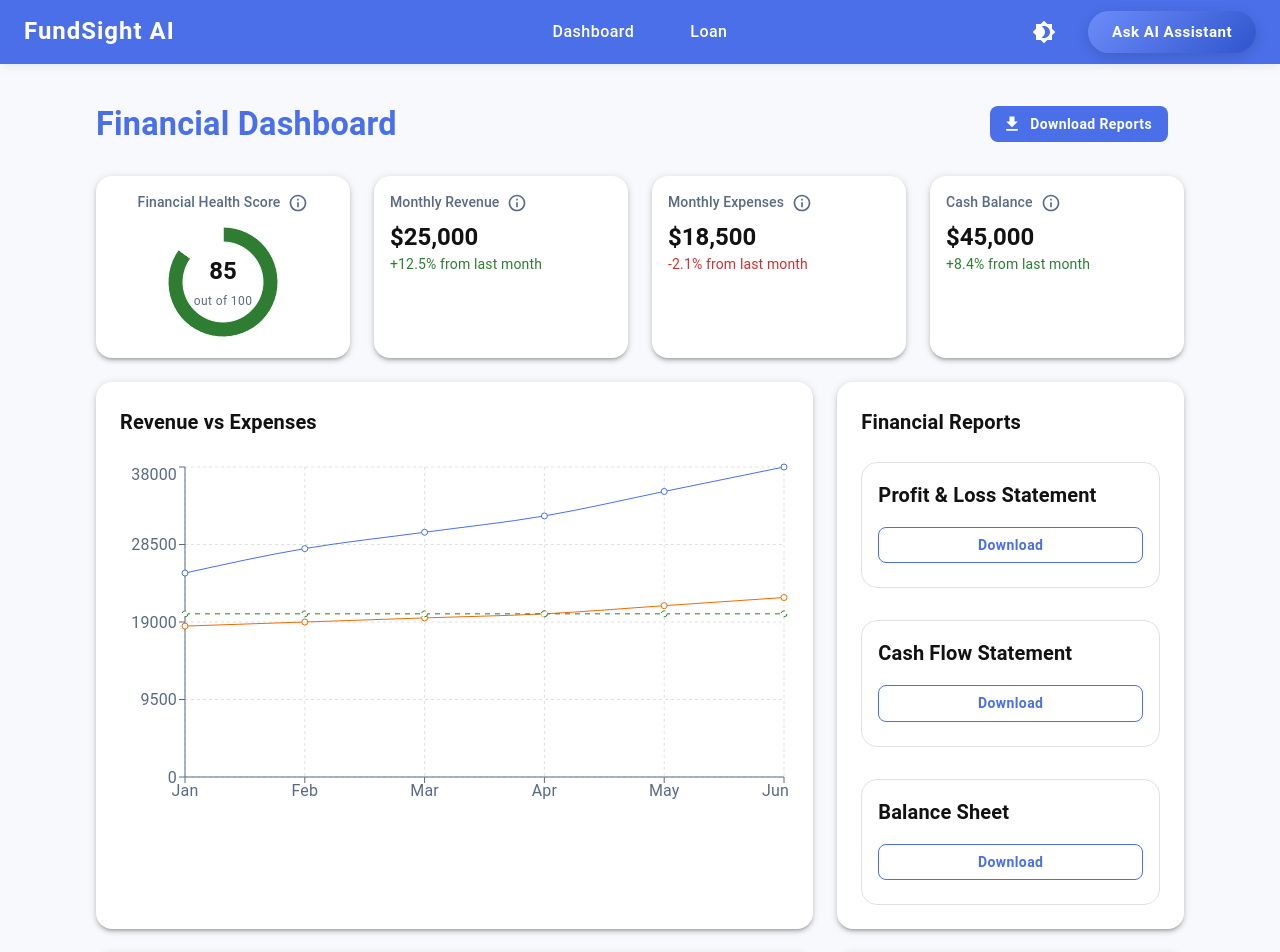
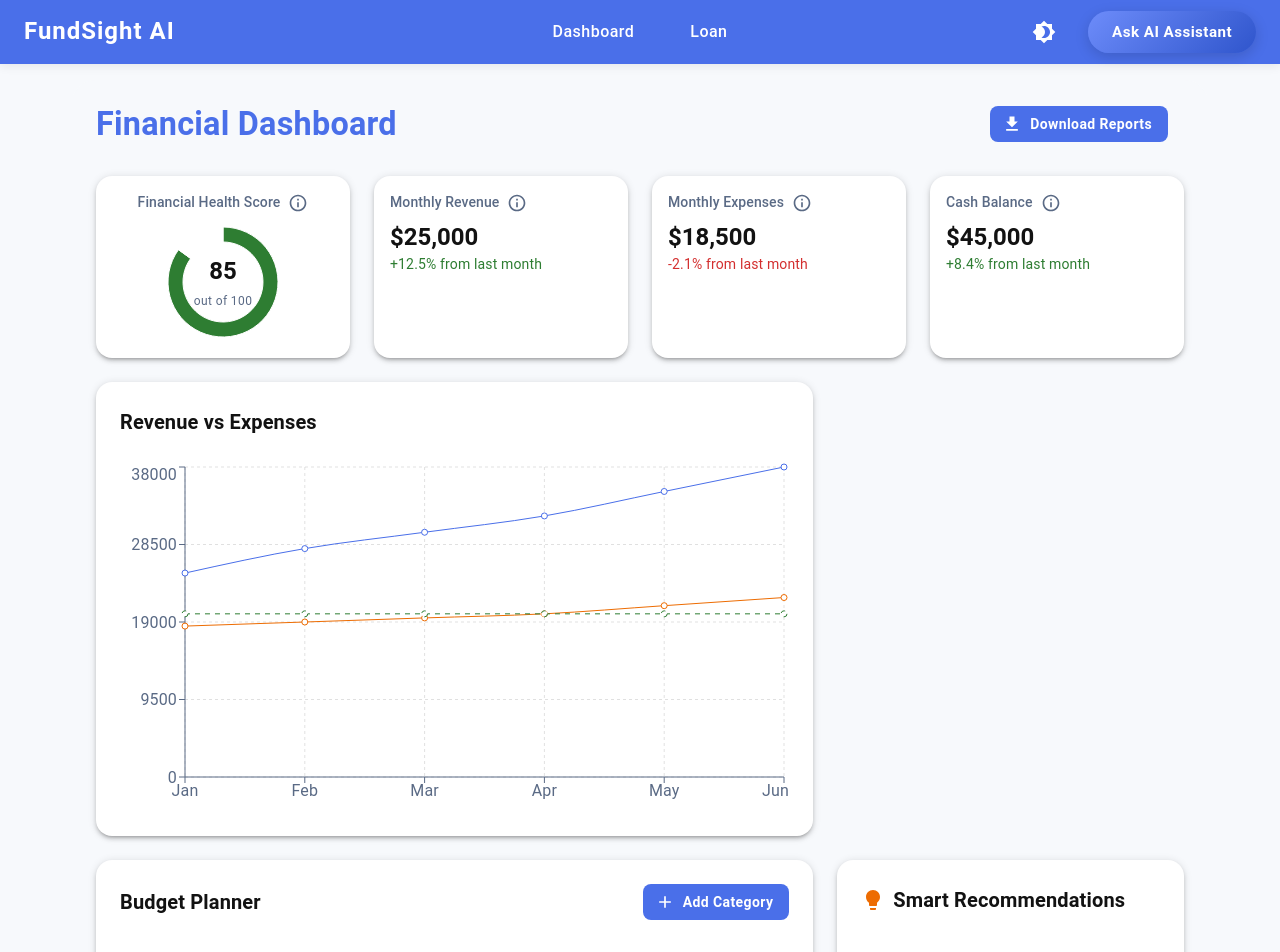
Before and after one commit to simyikong/FundSight-Ai, a React (Create React App) app in the folder frontend/: page /dashboard in a window 1280 px wide. Shown: the top 952 px of the page. Built offline with nearby package versions, Linux system fonts and the light colour scheme; no server answers.

Commit message:
remove download financial report

```diff
--- a/frontend/src/pages/Dashboard.tsx
+++ b/frontend/src/pages/Dashboard.tsx
@@ -347,45 +347,6 @@ const Dashboard: React.FC = () => {
             </Box>
           </Paper>
         </Grid>
-        <Grid item xs={12} md={4}>
-          <Paper sx={{ p: 3, background: theme.palette.background.paper, color: theme.palette.text.primary, boxShadow: 3, borderRadius: 2 }}>
-            <Typography variant="h6" sx={{ fontWeight: 'bold', mb: 3, color: theme.palette.text.primary }}>
-              Financial Reports
-            </Typography>
-            <Grid container spacing={2}>
-              <Grid item xs={12}>
-                <Card sx={{ background: 'none', boxShadow: 'none', color: theme.palette.text.primary, border: `1px solid ${theme.palette.divider}`, mb: 2 }}>
-                  <CardContent>
-                    <Typography variant="h6">Profit & Loss Statement</Typography>
-                    <Button variant="outlined" fullWidth sx={{ mt: 2, color: theme.palette.primary.main, borderColor: theme.palette.primary.main }}>
-                      Download
-                    </Button>
-                  </CardContent>
-                </Card>
-              </Grid>
-              <Grid item xs={12}>
-                <Card sx={{ background: 'none', boxShadow: 'none', color: theme.palette.text.primary, border: `1px solid ${theme.palette.divider}`, mb: 2 }}>
-                  <CardContent>
-                    <Typography variant="h6">Cash Flow Statement</Typography>
-                    <Button variant="outlined" fullWidth sx={{ mt: 2, color: theme.palette.primary.main, borderColor: theme.palette.primary.main }}>
-                      Download
-                    </Button>
-                  </CardContent>
-                </Card>
-              </Grid>
-              <Grid item xs={12}>
-                <Card sx={{ background: 'none', boxShadow: 'none', color: theme.palette.text.primary, border: `1px solid ${theme.palette.divider}` }}>
-                  <CardContent>
-                    <Typography variant="h6">Balance Sheet</Typography>
-                    <Button variant="outlined" fullWidth sx={{ mt: 2, color: theme.palette.primary.main, borderColor: theme.palette.primary.main }}>
-                      Download
-                    </Button>
-                  </CardContent>
-                </Card>
-              </Grid>
-            </Grid>
-          </Paper>
-        </Grid>
       </Grid>
 
       {/* Budget Planner & Recommendations Row */}
```
